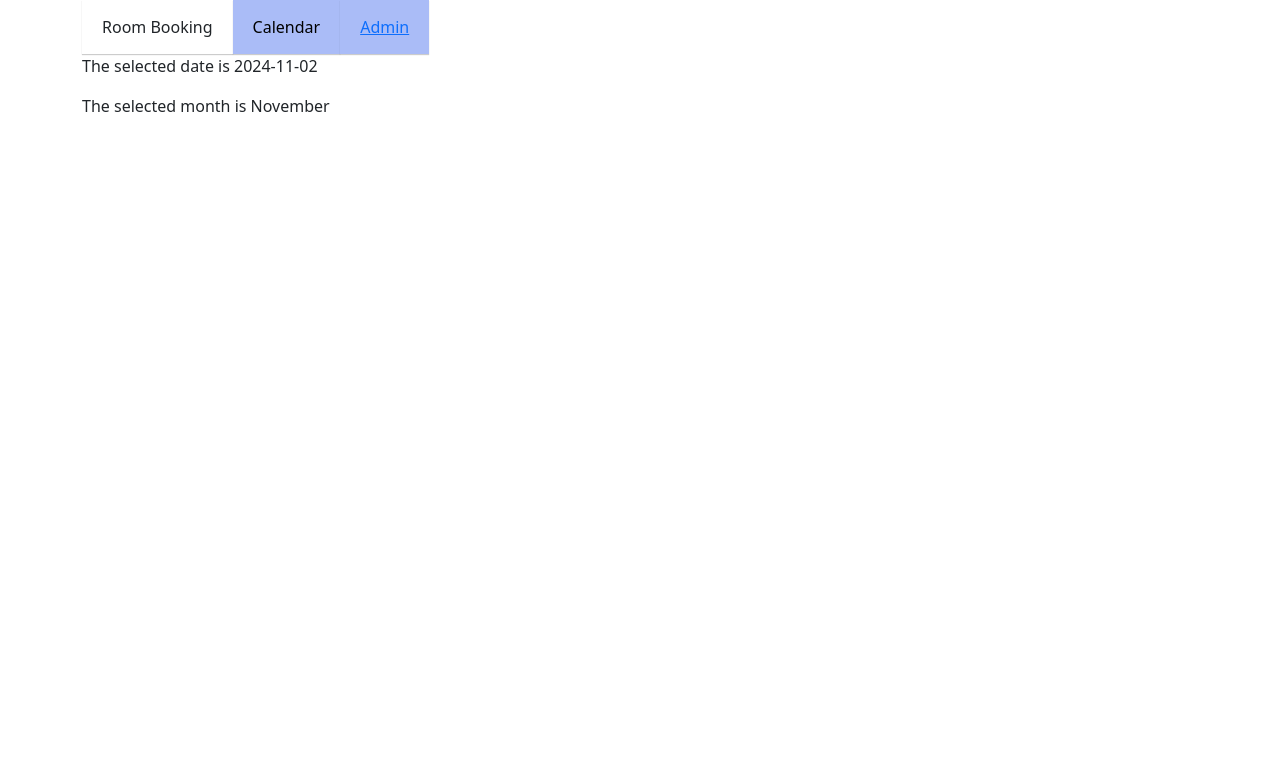
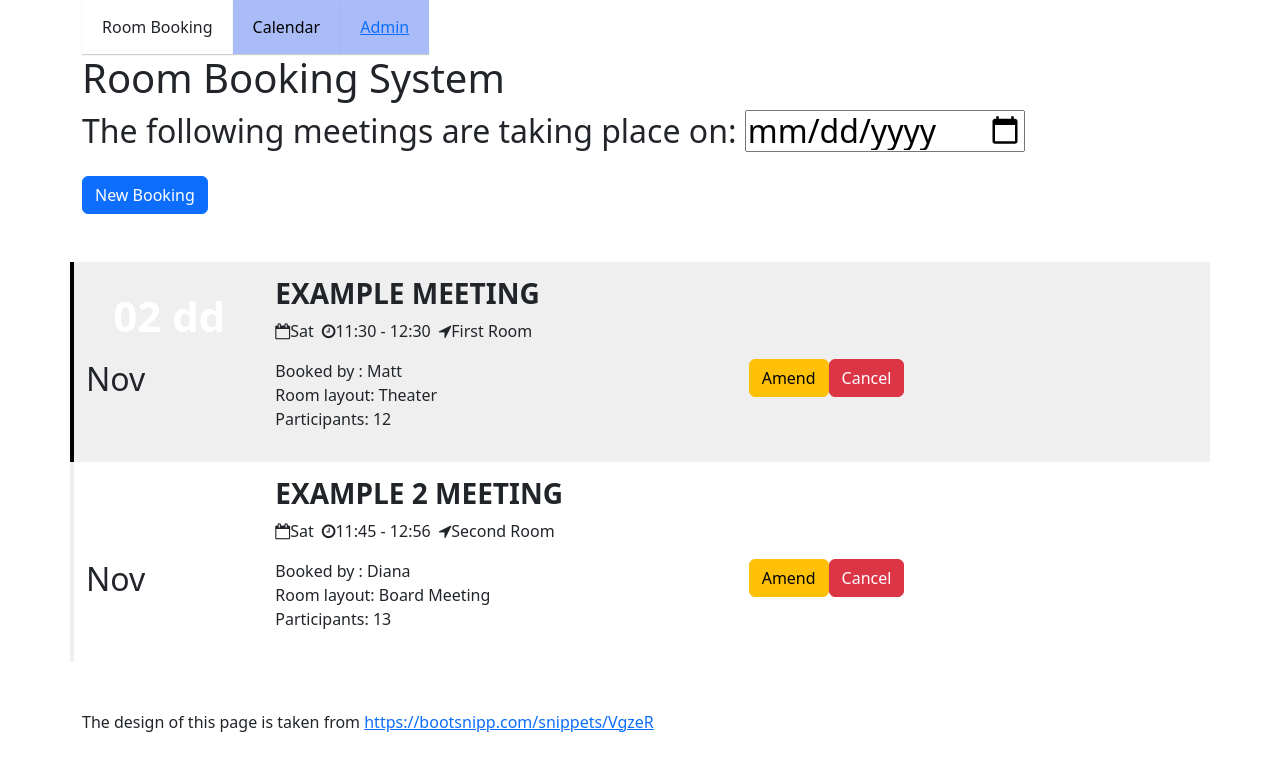
Before and after one commit to RenatiusvanSander/RoomBookingClientV2, an Angular app: page / in a window 1280 px wide. Shown: the top 770 px of the page. Built offline with nearby package versions, Linux system fonts and the light colour scheme.

Commit message:
master: edit-booking component and templates binding data.

```diff
--- a/src/app/app.module.ts
+++ b/src/app/app.module.ts
@@ -14,11 +14,13 @@
 import { UserEditComponent } from './admin/users/user-edit/user-edit.component';
 import { FormsModule, ReactiveFormsModule } from '@angular/forms';
 import { RoomEditComponent } from './admin/rooms/room-edit/room-edit.component';
+import { EditBookingComponent } from './calendar/edit-booking/edit-booking.component';
 
 const routes : Routes = [
   {path : 'admin/users', component : UsersComponent},
   {path : 'admin/rooms', component : RoomsComponent},
   {path : '', component : CalendarComponent},
+  {path : 'editBoking', component: EditBookingComponent},
   {path : '404', component : PageNotFoundComponent},
   {path : '**', redirectTo : '/404'}
 ];
@@ -34,7 +36,8 @@
     RoomDetailComponent,
     UserDetailComponent,
     UserEditComponent,
-    RoomEditComponent
+    RoomEditComponent,
+    EditBookingComponent
   ],
   imports: [
     BrowserModule,
--- a/src/app/calendar/calendar.component.html
+++ b/src/app/calendar/calendar.component.html
@@ -1,2 +1,36 @@
-<p>The selected date is {{selectedDate | date:'yyyy-MM-dd'}}</p>
-<p>The selected month is {{selectedDate | date:'MMMM'}}</p>
+<h1>Room Booking System</h1>
+
+<h2>The following meetings are taking place on: <input type="date"/></h2>
+
+<a class="btn btn-primary mt-3 mb-5">New Booking</a>
+
+<h3 class="mt-5" *ngIf="bookings.length === 0">There are no meetings currently scheduled for this date.</h3>
+
+<div class="row row-striped" *ngFor="let booking of bookings">
+  <div class="col-2 text-right">
+    <h1 class="display-4"><span class="badge badge-secondary">{{booking.getDateAsDate() | date: 'dd'}} dd</span></h1>
+    <h2>{{booking.getDateAsDate() | date: 'MMM'}}</h2>
+  </div>
+  <div class="col-10">
+    <h3 class="text-uppercase"><strong>{{booking.title}}</strong></h3>
+    <ul class="list-inline">
+      <li class="list-inline-item"><i class="fa fa-calendar-o" aria-hidden="true"></i>{{booking.getDateAsDate() | date: 'EEE'}}</li>
+      <li class="list-inline-item"><i class="fa fa-clock-o" aria-hidden="true"></i>{{booking.startTime}} - {{booking.endTime}}</li>
+      <li class="list-inline-item"><i class="fa fa-location-arrow" aria-hidden="true"></i>{{booking.room.name}}</li>
+    </ul>
+    <div class="row">
+      <div class="col-6">
+        <p class="mb-0">Booked by : {{booking.user.name}}</p>
+        <p class="mb-0">Room layout: {{booking.layout}}</p>
+        <p>Participants: {{booking.participants}}</p>
+      </div>
+      <div class="col-6">
+        <a class="btn btn-warning">Amend</a>
+        <a class="btn btn-danger">Cancel</a>
+      </div>
+    </div>
+  </div>
+</div>
+
+
+<p class="mt-5">The design of this page is taken from <a href="https://bootsnipp.com/snippets/VgzeR">https://bootsnipp.com/snippets/VgzeR</a></p>
--- a/src/app/calendar/calendar.component.ts
+++ b/src/app/calendar/calendar.component.ts
@@ -1,5 +1,7 @@
 import { Component, OnInit } from '@angular/core';
 import { formatDate } from '@angular/common';
+import { DataService } from '../data.service';
+import { Booking } from '../model/Booking';
 
 @Component({
   selector: 'app-calendar',
@@ -8,12 +10,16 @@
 })
 export class CalendarComponent implements OnInit {
 
-  constructor() {}
+  bookings: Array<Booking>;
 
-  selectedDate = new Date();
+  constructor(private dataService: DataService) {
+    this.bookings = new Array<Booking>();
+  }
 
   ngOnInit(): void {
-    const date : string = formatDate(this.selectedDate, 'yyyy-MM-dd', 'en-UK');
+    this.dataService.getBookings().subscribe(
+      next => this.bookings = next
+    );
   }
 
 }
--- /dev/null
+++ b/src/app/calendar/edit-booking/edit-booking.component.html
@@ -0,0 +1,64 @@
+<h1>{{booking.id == null ? 'Add' : 'Edit'}} Booking</h1>
+
+<form>
+  <div class="row">
+    <div class="form-group col-4">
+      <label for="date">Date</label>
+      <input type="date" class="form-control" id="date" [(ngModel)]="booking.date" name="date" >
+    </div>
+
+    <div class="form-group col-4">
+      <label for="startTime">Start time</label>
+      <input type="time" class="form-control" id="startTime" [(ngModel)]="booking.startTime" name="startTime">
+    </div>
+
+    <div class="form-group col-4">
+      <label for="endTime">End time</label>
+      <input type="time" class="form-control" id="endTime" [(ngModel)]="booking.endTime" name="endTime">
+    </div>
+
+  </div>
+
+  <div class="row">
+
+    <div class="form-group col-5">
+      <label for="room">Room</label>
+      <select class="form-control" id="room" [(ngModel)]="booking.room" name="room">
+        <option *ngFor="let room of rooms" [ngValue]="room" >{{room.name}}</option>
+      </select>
+    </div>
+
+    <div class="form-group col-5">
+      <label for="layout">Layout</label>
+      <select class="form-control" id="layout" [(ngModel)]="booking.layout" name="layout">
+        <option *ngFor="let layout of layouts" [ngValue]="layout">{{getLayoutByKey(layout)}}</option>
+      </select>
+    </div>
+
+    <div class="form-group col-2">
+      <label for="participants">Participants</label>
+      <input type="number" class="form-control" id="participants" [(ngModel)]="booking.participants" name="participants">
+    </div>
+
+  </div>
+
+  <div class="row">
+    <div class="form-group col-6">
+      <label for="layout">User</label>
+      <select class="form-control" id="user" [(ngModel)]="booking.user" name="user">
+        <option *ngFor="let user of users" [ngValue]="user" >{{user.name}}</option>
+      </select>
+    </div>
+
+    <div class="form-group col-6">
+      <label for="title">Meeting title</label>
+      <input type="text" class="form-control" id="title" [(ngModel)]="booking.title" name="title">
+    </div>
+  </div>
+
+  <div class="row">
+    <div class="col">
+      <button type="button" class="btn btn-primary">Save</button>
+    </div>
+  </div>
+</form>
--- /dev/null
+++ b/src/app/calendar/edit-booking/edit-booking.component.ts
@@ -0,0 +1,35 @@
+import { Component, OnInit } from '@angular/core';
+import { Booking } from '../../model/Booking';
+import { Layout, Room } from '../../model/room';
+import { DataService } from '../../data.service';
+import { User } from '../../model/user';
+
+@Component({
+  selector: 'app-edit-booking',
+  templateUrl: './edit-booking.component.html',
+  styleUrl: './edit-booking.component.css'
+})
+export class EditBookingComponent implements OnInit{
+
+  booking: Booking;
+  rooms: Array<Room>;
+  layouts = Object.keys(Layout);
+  layoutEnum = Layout;
+  users: Array<User>;
+
+  constructor(private dataService: DataService) {
+    this.booking = new Booking();
+    this.rooms = new Array<Room>();
+    this.users = new Array<User>();
+  }
+
+  ngOnInit(): void {
+    this.dataService.getRooms().subscribe(
+      next => this.rooms = next
+    );
+  }
+
+  getLayoutByKey(layoutKey: string): Layout {
+    return this.layoutEnum[layoutKey as keyof typeof Layout];
+  }
+}
--- a/src/app/data.service.ts
+++ b/src/app/data.service.ts
@@ -2,6 +2,8 @@
 import { Layout, LayoutCapacity, Room } from './model/room';
 import { User } from './model/user';
 import { Observable, of } from 'rxjs';
+import { Booking } from './model/Booking';
+import { formatDate } from '@angular/common';
 
 @Injectable({
   providedIn: 'root'
@@ -10,6 +12,7 @@
 
   rooms: Array<Room>;
   users: Array<User>;
+  bookings: Array<Booking>;
 
   getRooms() : Observable<Array<Room>> {
     return of(this.rooms);
@@ -19,7 +22,12 @@
     return of(this.users);
   }
 
+  getBookings() : Observable<Array<Booking>> {
+    return of(this.bookings);
+  }
+
   constructor() {
+    this.bookings = new Array<Booking>;
     this.rooms = new Array<Room>;
     const room1 = new Room();
     room1.id = 1;
@@ -68,6 +76,31 @@
     this.users.push(user1);
     this.users.push(user2);
     this.users.push(user3);
+
+    const booking1 = new Booking();
+    booking1.id = 1;
+    booking1.room = room1;
+    booking1.user = user1;
+    booking1.layout = Layout.THEATER;
+    booking1.title = 'Example meeting';
+    booking1.date = formatDate(new Date(),'yyyy-MM-dd','en-GB');
+    booking1.startTime = '11:30';
+    booking1.endTime = '12:30';
+    booking1.participants = 12;
+
+    const booking2 = new Booking();
+    booking2.id = 2;
+    booking2.room = room2;
+    booking2.user = user2;
+    booking2.layout = Layout.BOARD;
+    booking2.title = 'Example 2 meeting';
+    booking2.date = formatDate(new Date(),'yyyy-MM-dd','en-GB');
+    booking2.startTime = '11:45';
+    booking2.endTime = '12:56';
+    booking2.participants = 13;
+
+    this.bookings.push(booking1);
+    this.bookings.push(booking2);
   }
 
   updateUser(user: User) : Observable<User> {
--- /dev/null
+++ b/src/app/model/Booking.ts
@@ -0,0 +1,18 @@
+import { Layout, Room } from "./room";
+import { User } from "./user";
+
+export class Booking {
+    id!: number;
+    room!: Room;
+    user!: User;
+    layout!: Layout;
+    title!: string;
+    date!: string;
+    startTime!: string;
+    endTime!: string;
+    participants!: number;
+
+    getDateAsDate() {
+      return new Date(this.date);
+    }
+  }
```
Also changed, not shown: src/app/calendar/edit-booking/edit-booking.component.css (added), 1 other file (tests, documents, lock files or other folders).
